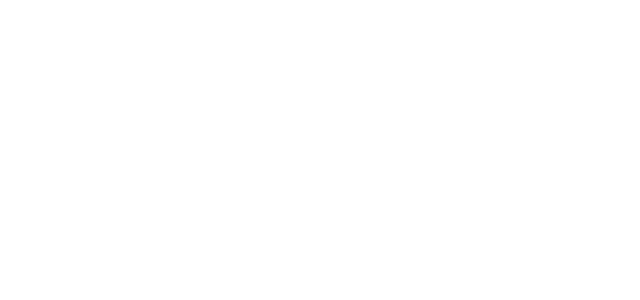
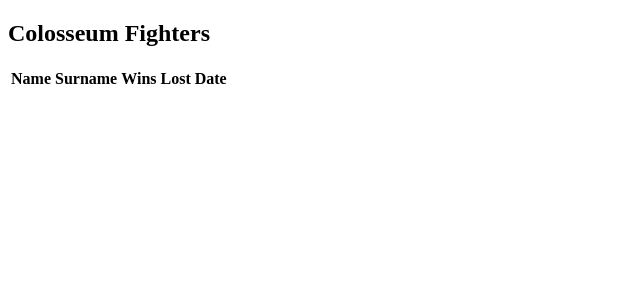
Before and after one commit to crisiiiii/test-cristian-2018, an Angular app in the folder project/colosseum-project/: page /champions-list in a window 1280 px wide. Shown: the top 300 px of the page, without its empty margins (0-640 px from the left). Built offline with nearby package versions, Linux system fonts and the light colour scheme.

Commit message:
feature(template): add fighters template

```diff
--- a/project/colosseum-project/src/app/modules/champions-list/champions-list.component.html
+++ b/project/colosseum-project/src/app/modules/champions-list/champions-list.component.html
@@ -0,0 +1,17 @@
+<h2>Colosseum Fighters</h2>
+<div>
+  <table class="table">
+    <tr>
+      <th>Name</th>
+      <th>Surname</th>
+      <th>Wins</th>
+      <th>Lost</th>
+      <th>Date</th>
+    </tr>
+    <tr *ngFor="let fighter of fighters">
+      <td>{{item.CategoryID}}</td>
+      <td>{{item.CategoryName}}</td>
+      <td>{{item.Description}}</td>
+    </tr>
+  </table>
+</div>
```
